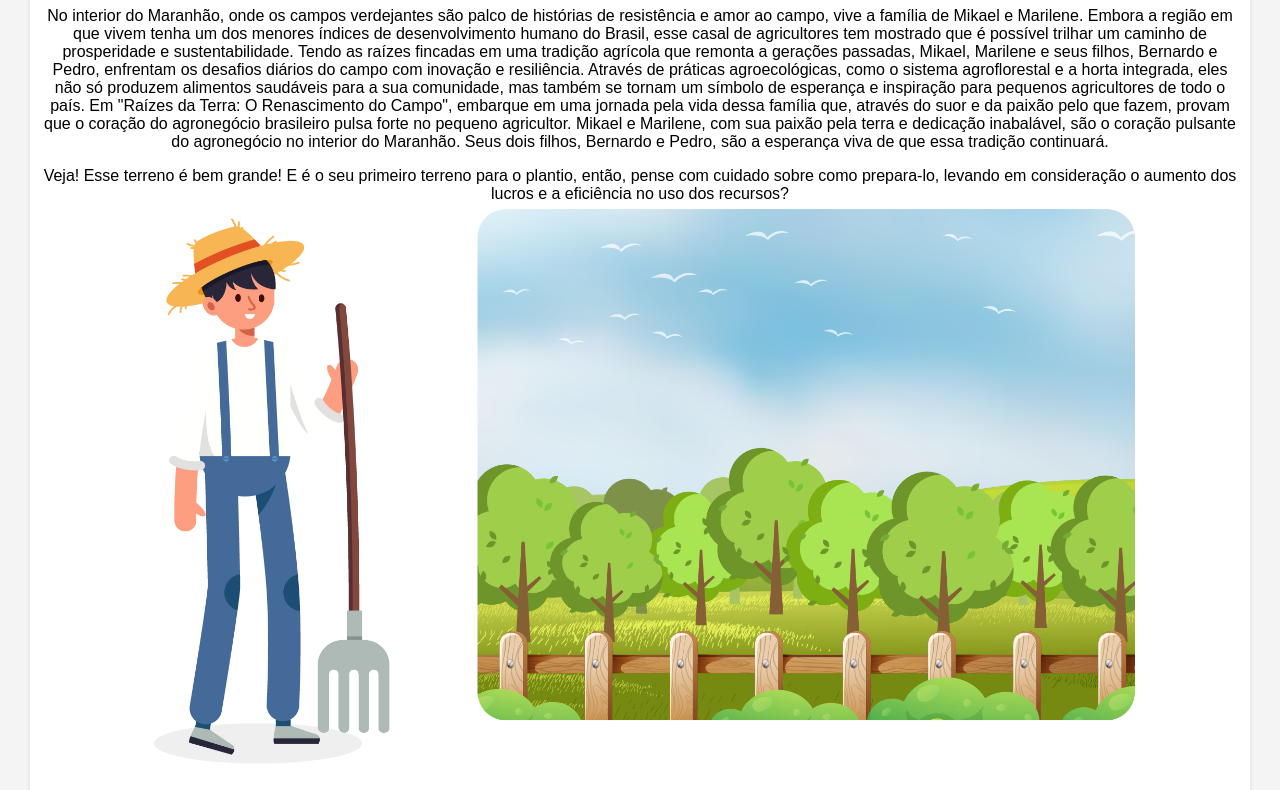
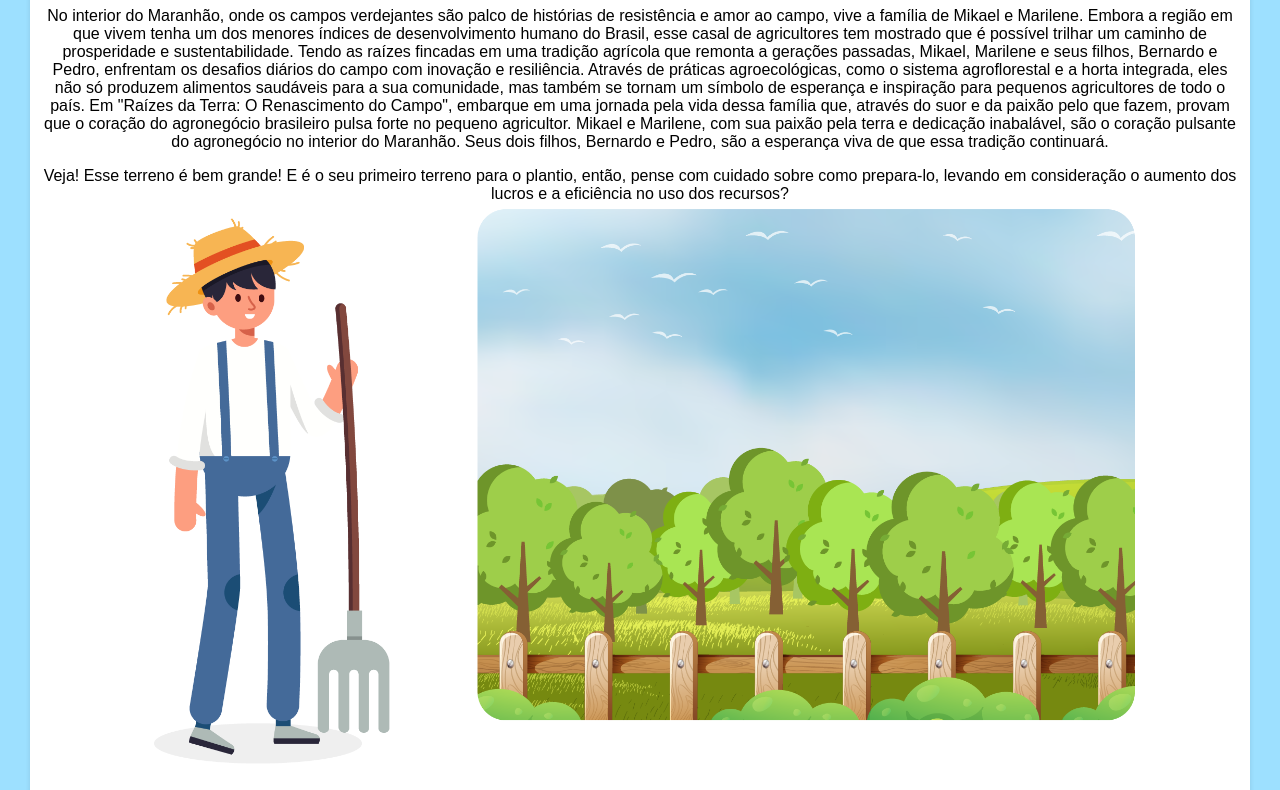
Before and after one commit to MiguelFelipe27/Jornada, a plain HTML site: page index.html in a window 1280 px wide. Shown: the part 113-903 px from the top of the page. Drawn offline with Linux system fonts and the light colour scheme.

Commit message:
Jornada0.0

```diff
--- a/styles.css
+++ b/styles.css
@@ -1,6 +1,6 @@
 body {
     font-family: Arial, sans-serif;
-    background-color: #f4f4f4;
+    background-color: #9de0ff;
     padding: 20px;
     text-align: center;
     margin: 10px;
```
